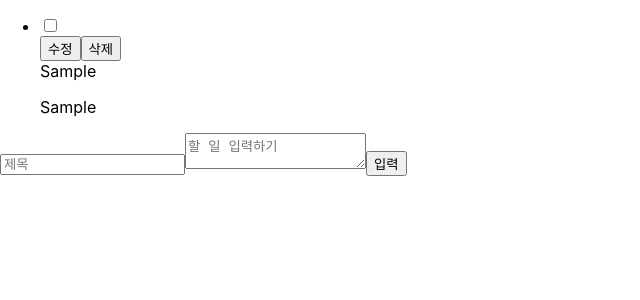
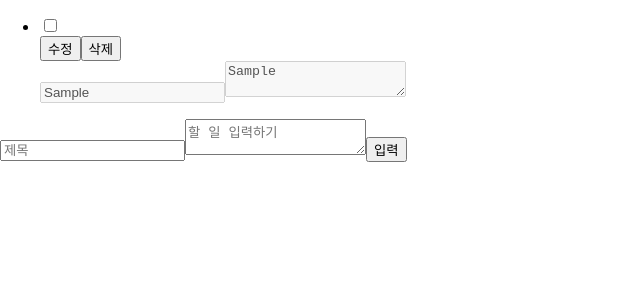
Before and after one commit to kyoungjooo/todos, a React (Create React App) app: page / in a window 1280 px wide. Both pictures are taken after typing "Sample", "Sample" into the empty fields and a click on the button "입력". Shown: the top 300 px of the page, without its empty margins (0-640 px from the left). Built offline with nearby package versions, Linux system fonts and the light colour scheme.

Commit message:
feat : edit

```diff
--- a/src/components/todo.jsx
+++ b/src/components/todo.jsx
@@ -1,25 +1,49 @@
-const TodoItem = ({ todos }) => {
-  return (
-    <ul>
-      {todos.map((todo) => {
-        const { id, title, content } = todo;
+import { useState } from "react";
+
+const TodoItem = ({ todo, getUpdatedValue, getDeleteTarget }) => {
+  const { id } = todo;
+  const [isEditing, setEditing] = useState(true); //읽기모드
+  const [updated, setUpdated] = useState(todo);
+
+  const handleEdit = () => setEditing((prev) => !prev); //읽기모드취소
+
+  const handleValue = (e) => {
+    const { name, value } = e.target;
+    setUpdated({ ...updated, [name]: value });
+    if (!isEditing) getUpdatedValue(updated);
+    //편집이 끝나면 updateInputValue에 값을 전달한다.
+  };
+
+  const handleDelete = (todo) => getDeleteTarget(todo.id);
+
   return (
     <li key={id}>
-            <div>
       <input type="checkbox" name="checkBox" id={id} />
       <div>
-                <button type="button">수정</button>
-                <button type="button">삭제</button>
+        <button type="button" onClick={() => handleEdit(todo)}>
+          수정
+        </button>
+        <button type="button" onClick={() => handleDelete(todo)}>
+          삭제
+        </button>
       </div>
-            </div>
+
       <label htmlFor={id}>
-              <span>{title}</span>
-              <p>{content}</p>
+        <input
+          type="text"
+          name="title"
+          value={updated.title}
+          disabled={isEditing}
+          onChange={handleValue}
+        />
+        <textarea
+          name="content"
+          value={updated.content}
+          disabled={isEditing}
+          onChange={handleValue}
+        />
       </label>
     </li>
   );
-      })}
-    </ul>
-  );
 };
 export default TodoItem;
--- a/src/pages/todoMain.jsx
+++ b/src/pages/todoMain.jsx
@@ -10,11 +10,34 @@ const TodoMain = () => {
     const { id, title, content } = newTodo;
     setTodos((prev) => [...prev, { id, title, content }]);
   };
-  console.log(todos);
+
+  //수정된 투두로 변경하기위해 가져오기
+  const getUpdatedValue = (updated) => {
+    setTodos((prev) =>
+      prev.map((todo) =>
+        todo.id === updated.id ? { ...todo, ...updated } : todo
+      )
+    );
+  };
+
+  const getDeleteTarget = (deleted) => {
+    setTodos((prev) => prev.filter((todo) => todo.id !== deleted));
+  };
 
   return (
     <>
-      <TodoItem todos={todos} />
+      <ul>
+        {todos.map((todo) => {
+          return (
+            <TodoItem
+              key={todo.id}
+              todo={todo}
+              getUpdatedValue={getUpdatedValue}
+              getDeleteTarget={getDeleteTarget}
+            />
+          );
+        })}
+      </ul>
       <Input getTextFromInput={getTextFromInput} />
     </>
   );
```
Also changed, not shown: src/hooks/useSettingText.jsx (added, +11 -0 lines). Lines whose indentation alone changed are shown as unchanged.
